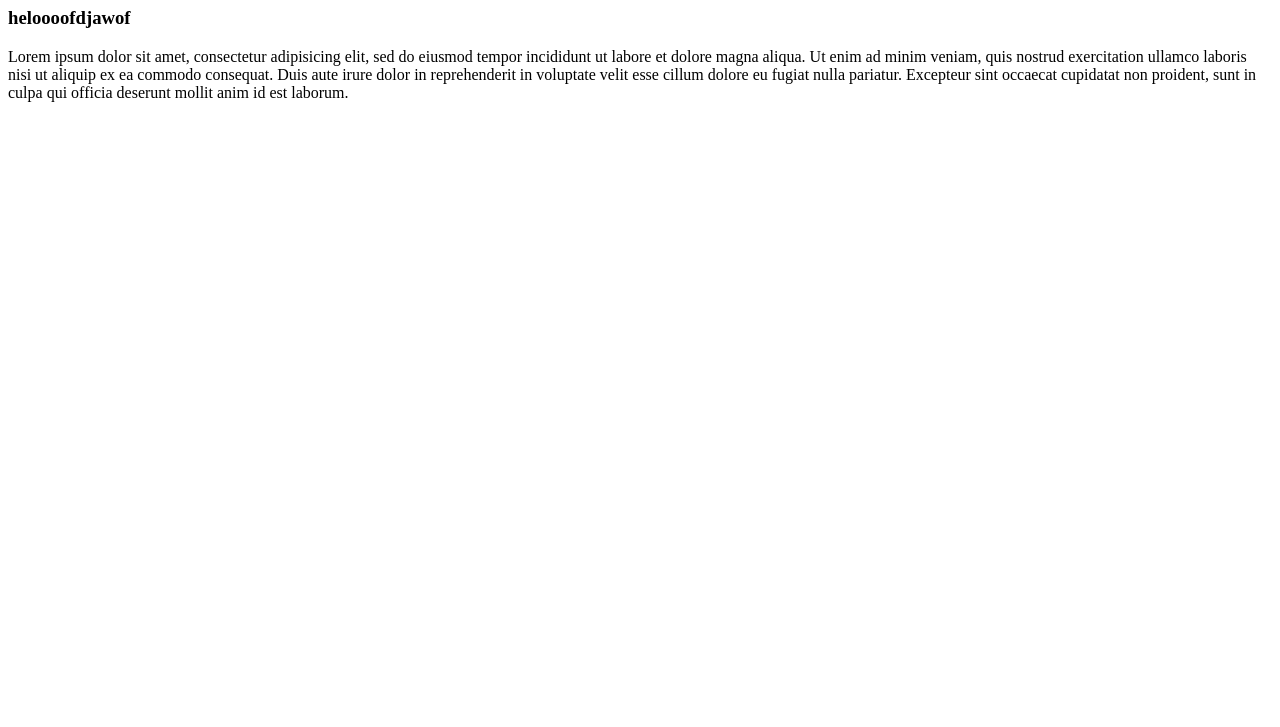
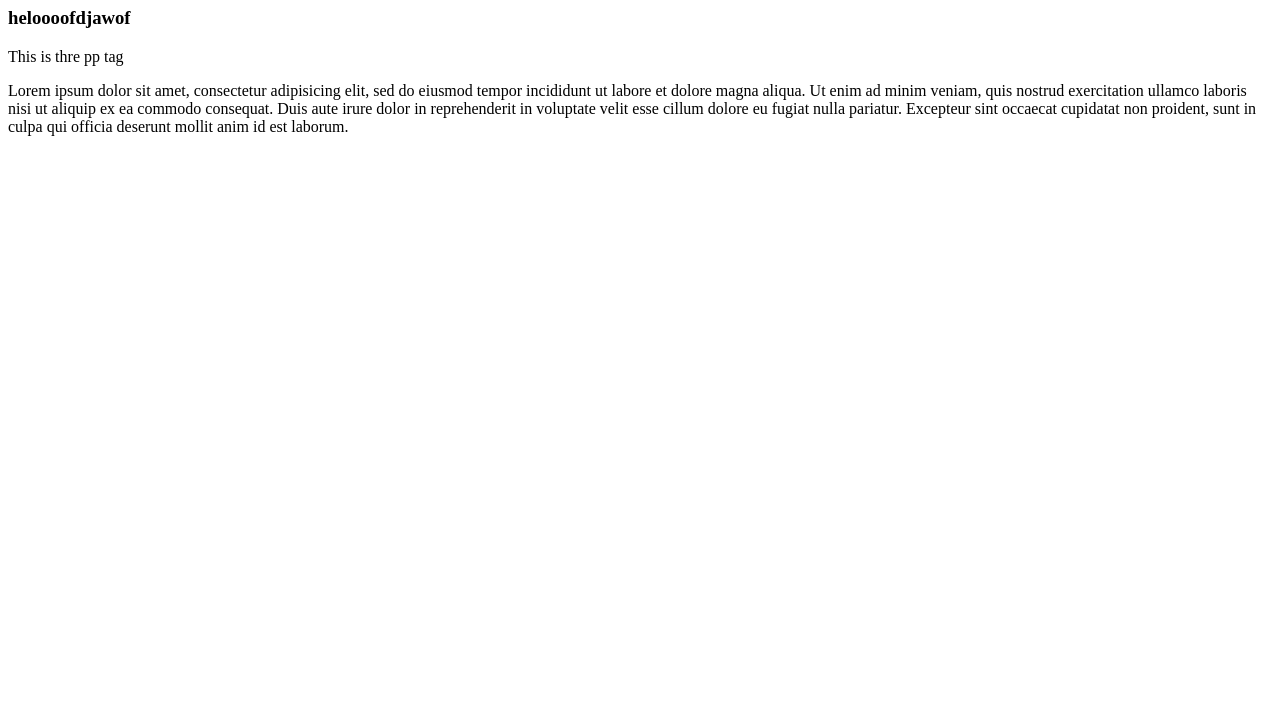
Before and after one commit to carolinehecht01/git-practice, a plain HTML site: page index.html in a window 1280 px wide. Shown: the part 73-800 px from the top of the page. Drawn offline with Linux system fonts and the light colour scheme.

Commit message:
add paragraph

```diff
--- a/index.html
+++ b/index.html
@@ -8,6 +8,7 @@
 
 <h3>heloooofdjawof</h3>
 
+<p> This is thre pp tag</p>
 
 <p>Lorem ipsum dolor sit amet, consectetur adipisicing elit, sed do eiusmod
 tempor incididunt ut labore et dolore magna aliqua. Ut enim ad minim veniam,
```
